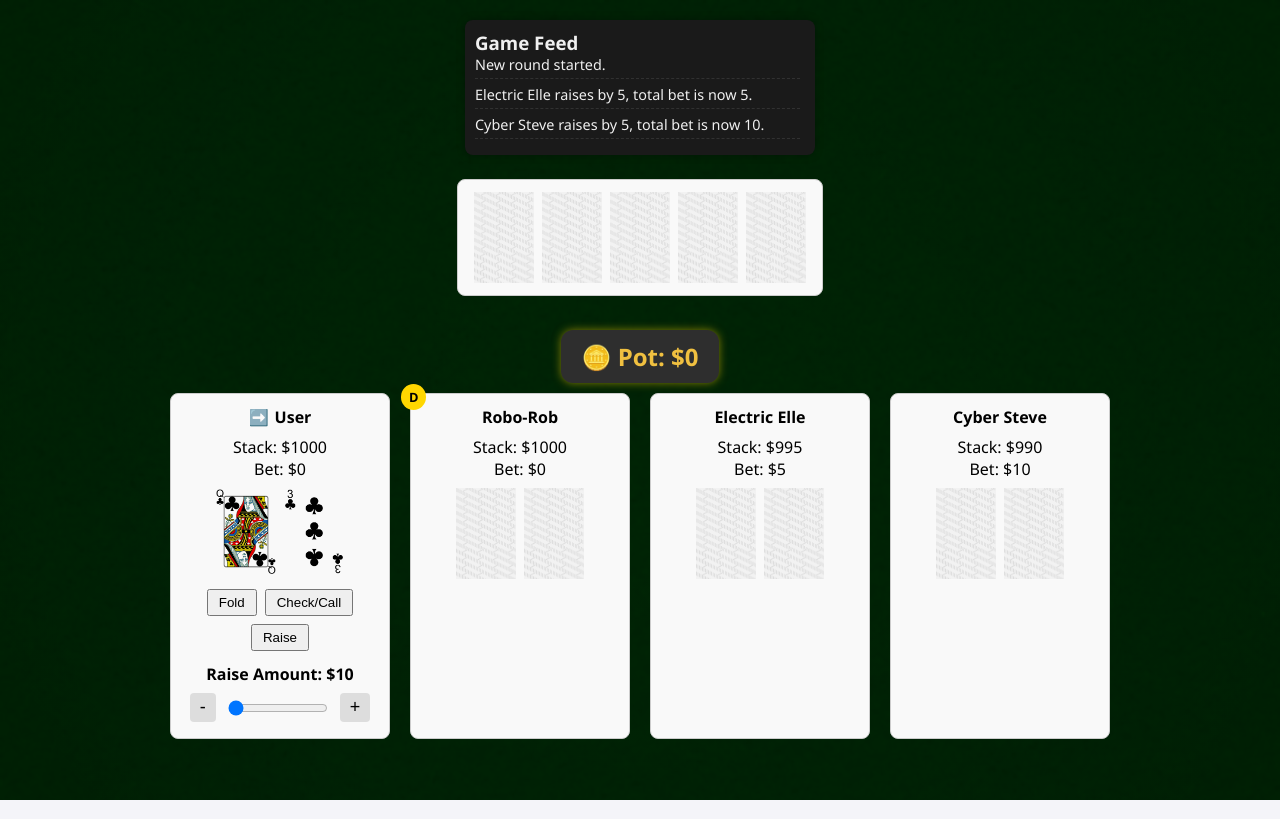
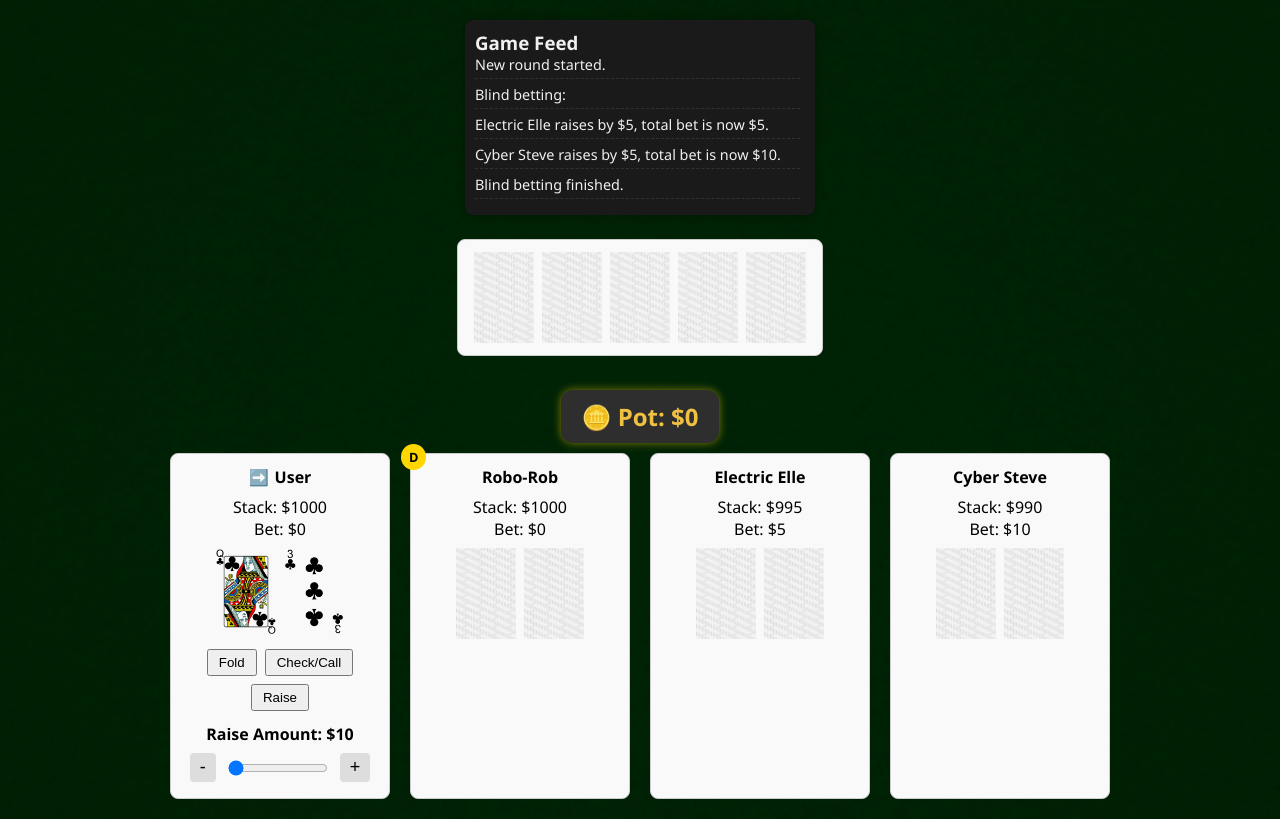
Before and after one commit to james-hughes1/pokersim, a React (Create React App) app: page /game in a window 1280 px wide. Built offline with nearby package versions, Linux system fonts and the light colour scheme; no server answers.

Commit message:
Change: Improve feed messages.

```diff
--- a/src/poker_engine/poker.js
+++ b/src/poker_engine/poker.js
@@ -94,11 +94,13 @@ class BettingRound {
     }
 
     blindBets() {
+        this.actionLog.addMessage("Blind betting:");
         let player = this.getCurrentPlayer();
         this.processAction(player.name, 'raise', this.blind, true);
         player = this.getCurrentPlayer();
         this.processAction(player.name, 'raise', this.blind, true);
         this.numBets = 2;
+        this.actionLog.addMessage("Blind betting finished.");
     }
 
     getCurrentPlayer() {
@@ -152,7 +154,7 @@ class BettingRound {
 
       if (player.stack < amountToCall) {
         console.log(`${player.name} is all-in with ${player.stack}!`);
-        this.actionLog.addMessage(`${player.name} is all-in with ${player.stack}!`);
+        this.actionLog.addMessage(`${player.name} is all-in with $${player.stack}!`);
         this.pot += player.stack;
         player.makeMove('call', player.stack);
       } else {
@@ -184,7 +186,7 @@ class BettingRound {
             player.makeMove('raise', player.stack);
             this.currentBet = player.currentBet;
             console.log(`${player.name} raises by ${raiseAmount} to go all-in, total bet is now ${this.currentBet}.`);
-            this.actionLog.addMessage(`${player.name} raises by ${raiseAmount} to go all-in, total bet is now ${this.currentBet}.`);
+            this.actionLog.addMessage(`${player.name} raises by $${raiseAmount} to go all-in, total bet is now $${this.currentBet}.`);
           }
         }
       } else {
@@ -192,7 +194,7 @@ class BettingRound {
         player.makeMove('raise', totalAmount);
         this.currentBet = player.currentBet;
         console.log(`${player.name} raises by ${amount}, total bet is now ${this.currentBet}.`);
-        this.actionLog.addMessage(`${player.name} raises by ${amount}, total bet is now ${this.currentBet}.`);
+        this.actionLog.addMessage(`${player.name} raises by $${amount}, total bet is now $${this.currentBet}.`);
       }
     }
 
```
